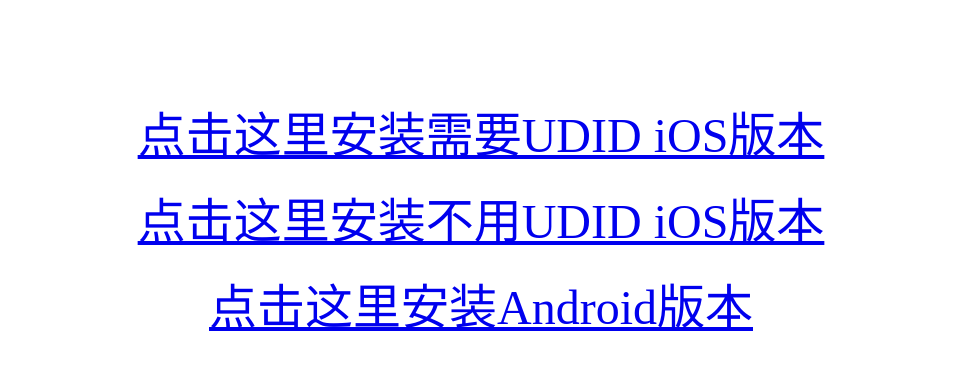
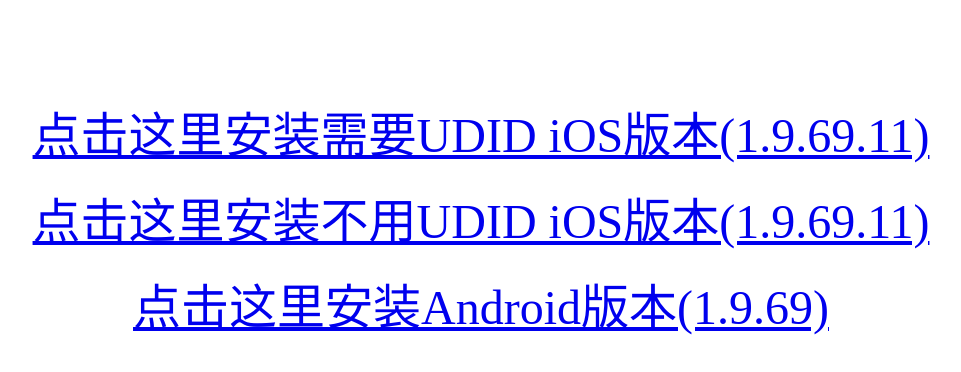
Before and after one commit to mingzhizeng/wemeet_ipa_page, a plain HTML site: page index.html in a window 1280 px wide. Shown: the whole page, without its empty margins (159-1120 px from the left). Drawn offline with Linux system fonts and the light colour scheme.

Commit message:
添加版本号

```diff
--- a/index.html
+++ b/index.html
@@ -11,17 +11,17 @@
 	<br>
 	<p align=center>
 		<font size="8">
-			<a href="itms-services://?action=download-manifest&url=https://mingzhizeng.github.io/wemeet_ipa_page/LanShan.plist">点击这里安装需要UDID iOS版本</a>
+			<a href="itms-services://?action=download-manifest&url=https://mingzhizeng.github.io/wemeet_ipa_page/LanShan.plist">点击这里安装需要UDID iOS版本(1.9.69.11)</a>
 		</font>
 	</p>
 	<p align=center>
 		<font size="8">
-			<a href="itms-services://?action=download-manifest&url=https://mingzhizeng.github.io/wemeet_ipa_page/LanShanInhouse.plist">点击这里安装不用UDID iOS版本</a>
+			<a href="itms-services://?action=download-manifest&url=https://mingzhizeng.github.io/wemeet_ipa_page/LanShanInhouse.plist">点击这里安装不用UDID iOS版本(1.9.69.11)</a>
 		</font>
 	</p>
 	<p align=center>
 		<font size="8">
-			<a href="http://upgrade.hiwemeet.com/android/install/wemeet_1.9.60.1.apk">点击这里安装Android版本</a>
+			<a href="http://upgrade.hiwemeet.com/android/install/wemeet_1.9.60.1.apk">点击这里安装Android版本(1.9.69)</a>
 		</font>
 	</p>
     </div>
```
